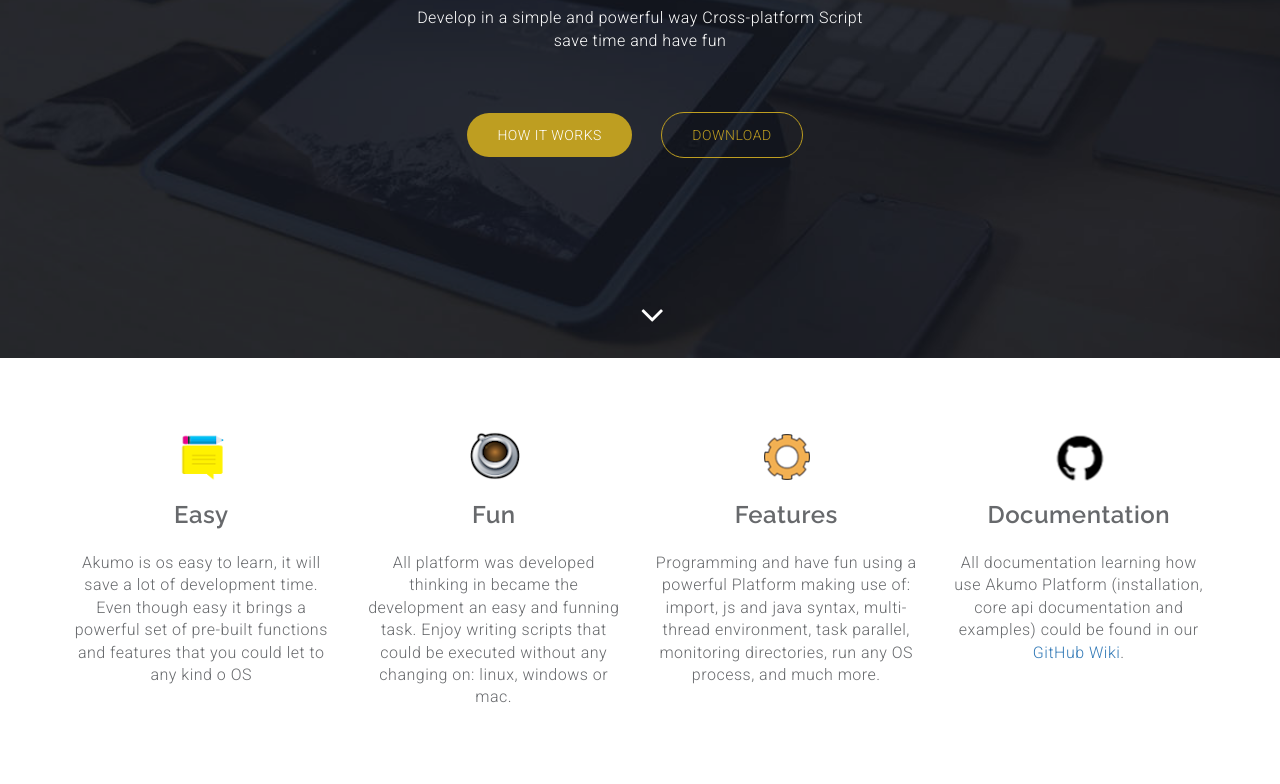
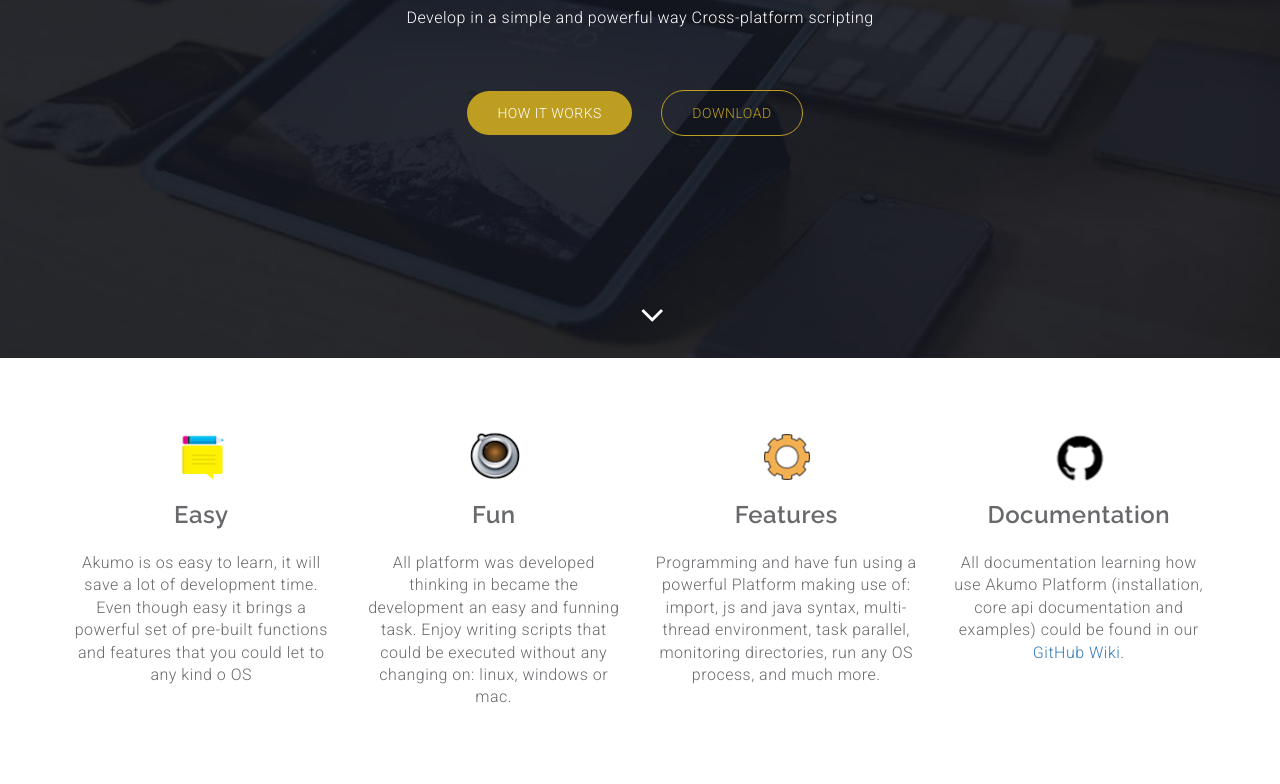
Before and after one commit to akumoplatform/akumoplatform.github.io, a plain HTML site: page index.html in a window 1280 px wide. Shown: the part 292-1076 px from the top of the page. Drawn offline with Linux system fonts and the light colour scheme.

Commit message:
changing home

```diff
--- a/index.html
+++ b/index.html
@@ -41,6 +41,7 @@
                   <li class="active"><a href="#main-header">Home</a></li>
                   <li class=""><a href="#feature">How</a></li>
                   <li class=""><a href="#download">Download</a></li>
+                  <!--li class=""><a href="#help">Help</a></li-->
                   <li class=""><a href="#contact">Channels</a></li>
                 </ul>
               </div>
@@ -53,8 +54,7 @@
               <div class="banner-info text-center wow fadeIn delay-05s">
                 <h1 class="bnr-title">easy scripting</h1>
                 <h2 class="bnr-sub-title">Aku<span class="logo-dec">mo</span> Platform</h2>
-                <p class="bnr-para">Develop in a simple and powerful way Cross-platform Script
-                  <br>save time and have fun</p>
+                <p class="bnr-para">Develop in a simple and powerful way Cross-platform scripting
                 <div class="brn-btn">
                   <a href="#feature" class="btn btn-download">How it works</a>
                   <a href="#download" class="btn btn-more">Download</a>
@@ -159,6 +159,57 @@
     <!---->
     <!---->
     <!---->
+    <!--section id="help" class="section-padding wow fadeIn delay-05s">
+      <div class="container">
+        <div class="row">
+          <div class="col-md-3 col-sm-6 col-xs-12">
+            <div class="wrap-item text-center">
+              <div class="item-img">
+                <img src="img/ser02.png">
+              </div>
+              <h3 class="pad-bt15">Development</h3>
+              <p>Whether you need develop custom libraries to fit your project to running along Akumo Platform, please contact us, perhaps we can help you.
+              </p>
+            </div>
+          </div>
+          <div class="col-md-3 col-sm-6 col-xs-12">
+            <div class="wrap-item text-center">
+              <div class="item-img">
+                <img src="img/spring.png">
+              </div>
+              <h3 class="pad-bt15">Migration</h3>
+              <p>Have you a bunch of scripts in your environment, written using different languages, and you want migrate this mess using Akumo Platform? please
+                contact us
+
+              </thead></p>
+            </div>
+          </div>
+          <div class="col-md-3 col-sm-6 col-xs-12">
+            <div class="wrap-item text-center">
+              <div class="item-img">
+                <img src="img/dev.png">
+              </div>
+              <h3 class="pad-bt15">Workshop</h3>
+              <p>
+                Whether you are looking for best practices and worthy way to use Akumo Platform we've trainment and special workshops for you.
+                Furthmore if you are in Europe we can make a classroom course in house. Please contact us.
+              </p>
+            </div>
+          </div>
+          <div class="col-md-3 col-sm-6 col-xs-12">
+            <div class="wrap-item text-center">
+              <div class="item-img">
+                <img src="img/opensource.png">
+              </div>
+              <h3 class="pad-bt15">Documentation</h3>
+              <p>All documentation learning how use Akumo Platform (installation, core api documentation and examples) could be found in our <a href="https://github.com/akumoplatform/akumo/wiki">GitHub Wiki</a>.</p>
+            </div>
+          </div>
+        </div>
+      </div>
+    </section-->
+    <!---->
+    <!---->
     <section id="contact" class="section-padding wow fadeInUp delay-05s">
       <div class="container">
         <div class="row">
```
